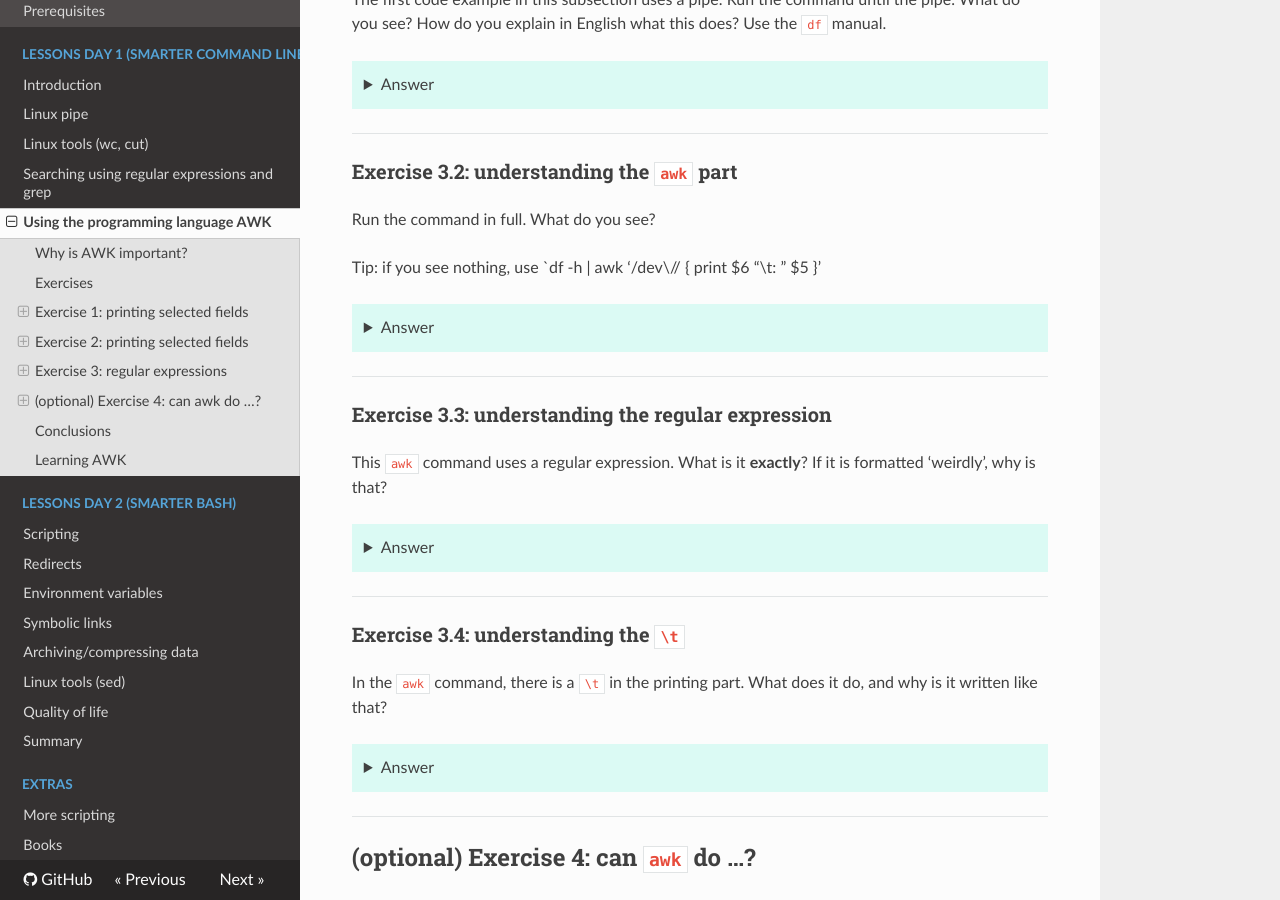
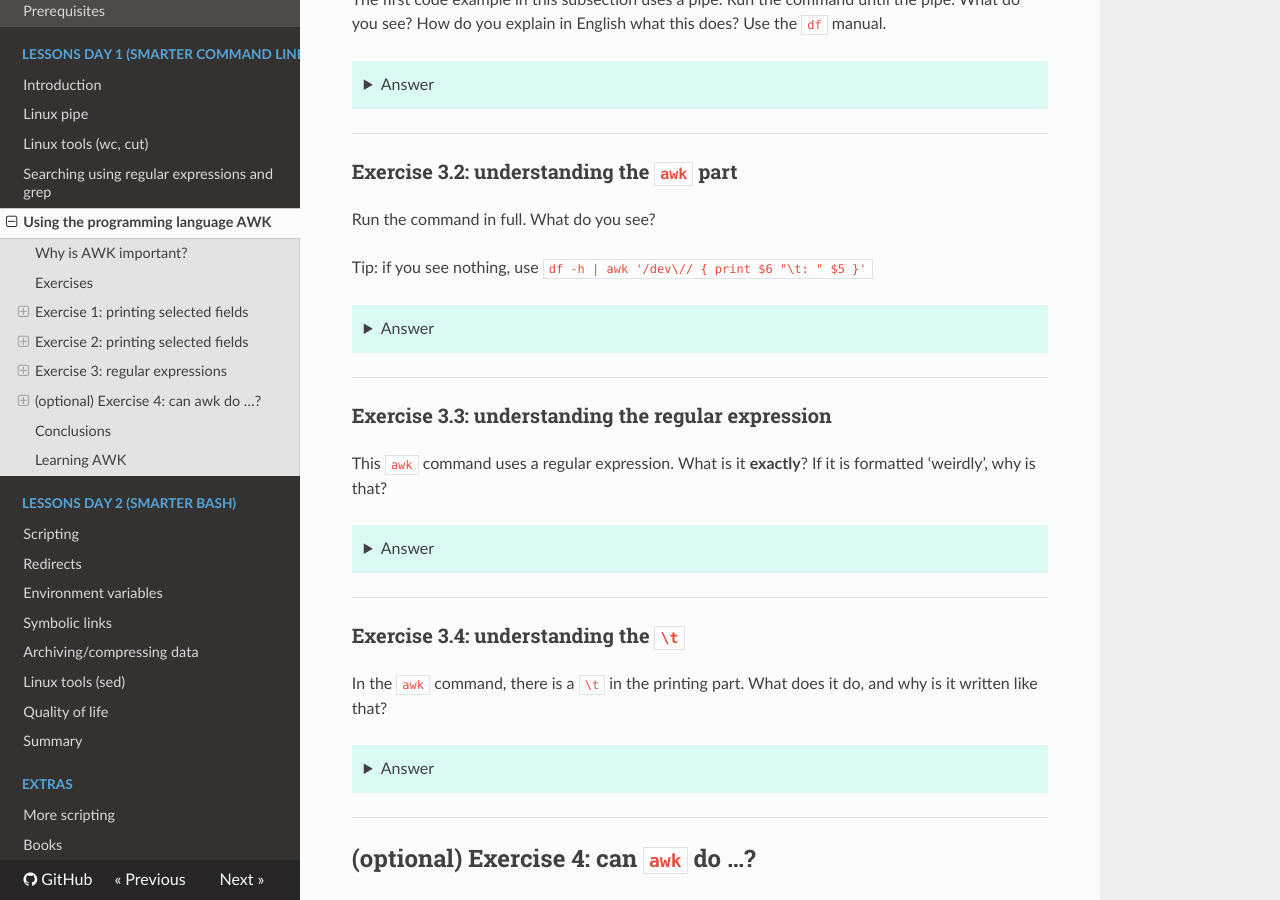
Before and after one commit to UPPMAX/linux-command-line-201, an MkDocs documentation site: the page built from docs/sessions/awk/README.md, in a window 1280 px wide and 900 px high, scrolled down 3333 px. Built offline with MkDocs 1.6.1, drawn with Linux system fonts in a browser that asks for light colours; nearby versions of some CDN libraries.

Commit message:
Fix markup

```diff
--- a/docs/sessions/awk/README.md
+++ b/docs/sessions/awk/README.md
@@ -442,7 +442,7 @@ Use the `df` manual.
 
 Run the command in full. What do you see?
 
-Tip: if you see nothing, use `df -h | awk '/dev\// { print $6 "\t: " $5 }'
+Tip: if you see nothing, use `df -h | awk '/dev\// { print $6 "\t: " $5 }'`
 
 ??? tip "Answer"
 
```
Also changed, not shown: .wordlist.txt.
